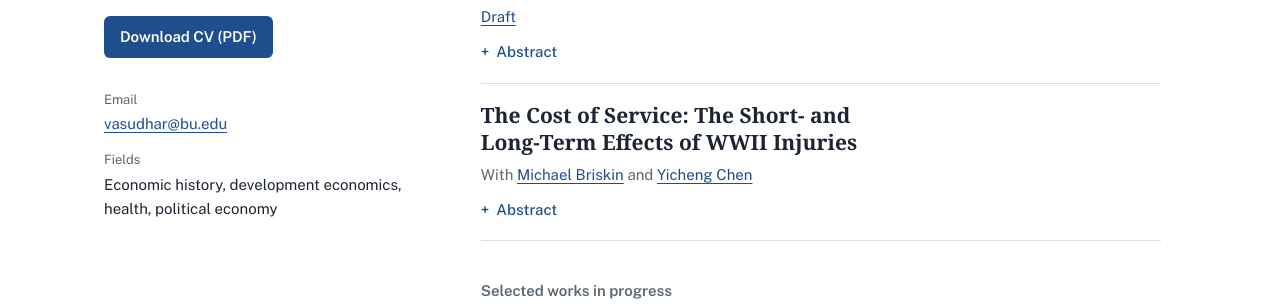
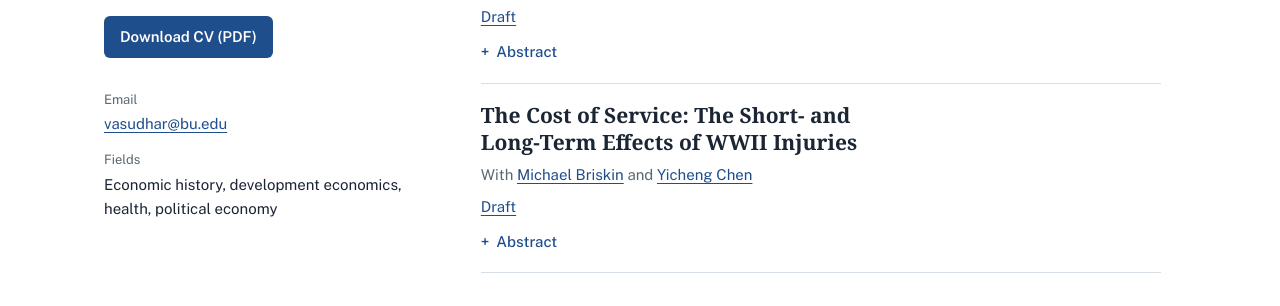
Before and after one commit to vasudharamakrishna/vasudharamakrishna.github.io, a plain HTML site: page index.html in a window 1280 px wide. Shown: the part 452-758 px from the top of the page. Drawn offline with nearby package versions, Linux system fonts and the light colour scheme; a web font is replaced by a local one.

Commit message:
update wesbsite

```diff
--- a/index.html
+++ b/index.html
@@ -62,6 +62,7 @@
         <article class="paper">
           <h3>The Cost of Service: The Short- and Long-Term Effects of WWII Injuries</h3>
           <p class="authors">With <a href="https://mbbriskin.github.io/">Michael Briskin</a> and <a href="https://cyc-zzz.github.io/econ/">Yicheng Chen</a></p>
+          <p class="status"><a href="wwii_injuries.pdf">Draft</a></p>
           <details class="abstract">
             <summary>Abstract</summary>
             <!-- EDIT: paste the abstract between <p> and </p>. The Abstract link stays hidden while this is empty. -->
```
Also changed, not shown: 1 other file.
